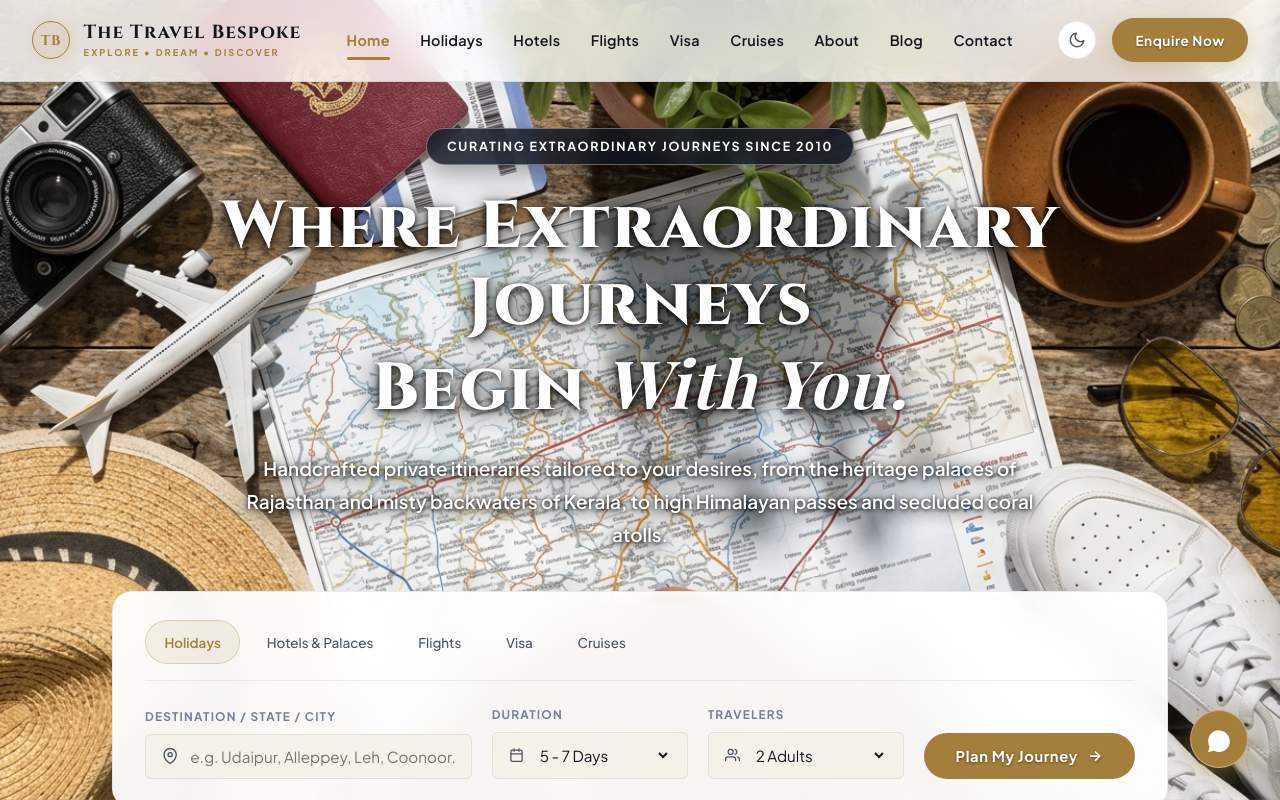
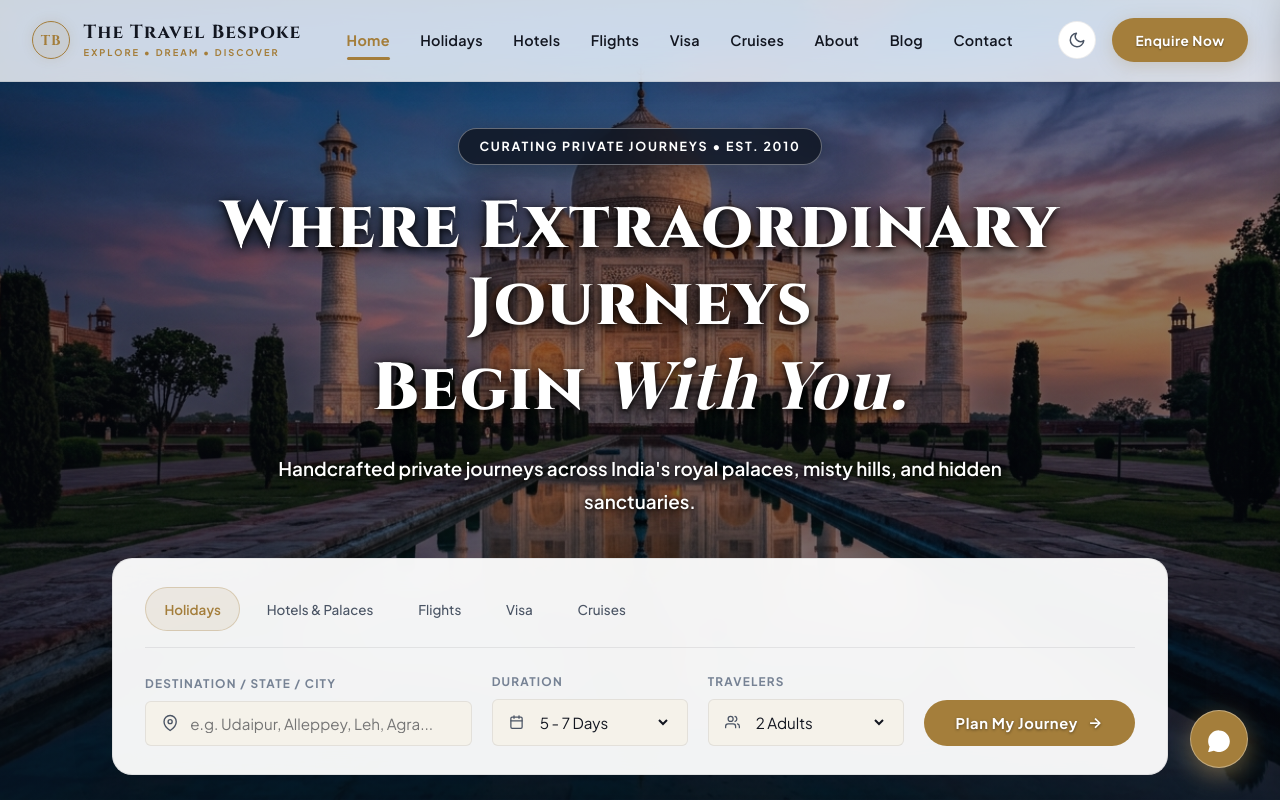
Before and after one commit to D-personal-01/Tour, a React (Vite) app: page / in a window 1280 px wide. Shown: the top 800 px of the page. Built offline with nearby package versions, Linux system fonts and the light colour scheme; a web font is replaced by a local one.

Commit message:
feat: add components, pages, data, and assets for tour website

```diff
--- a/src/components/Hero.css
+++ b/src/components/Hero.css
@@ -8,9 +8,9 @@
   justify-content: center;
   padding-top: 8rem;
   padding-bottom: 5.5rem;
-  background-image: url('/hero-travel.png');
+  background-image: url('/hero-taj-evening.jpg');
   background-size: cover;
-  background-position: center;
+  background-position: center 40%;
   background-attachment: fixed;
 }
 
@@ -26,10 +26,16 @@
 .hero-bg-overlay {
   position: absolute;
   inset: 0;
-  opacity: 0;
-  visibility: hidden;
-  background: transparent;
+  opacity: 1;
+  visibility: visible;
+  background: linear-gradient(
+    180deg,
+    rgba(7, 11, 20, 0.42) 0%,
+    rgba(7, 11, 20, 0.48) 55%,
+    rgba(7, 11, 20, 0.82) 100%
+  );
   pointer-events: none;
+  z-index: 1;
 }
 
 .hero-content {
--- a/src/components/Hero.jsx
+++ b/src/components/Hero.jsx
@@ -70,7 +70,7 @@ export default function Hero({ navigate, onOpenEnquiry }) {
 
       <div className="bespoke-container hero-content">
         <div className="pill-badge hero-header-badge">
-          <span>CURATING EXTRAORDINARY JOURNEYS SINCE 2010</span>
+          <span>CURATING PRIVATE JOURNEYS • EST. 2010</span>
         </div>
 
         <h1 className="hero-headline">
@@ -79,7 +79,7 @@ export default function Hero({ navigate, onOpenEnquiry }) {
         </h1>
 
         <p className="hero-subtext">
-          Handcrafted private itineraries tailored to your desires, from the heritage palaces of Rajasthan and misty backwaters of Kerala, to high Himalayan passes and secluded coral atolls.
+          Handcrafted private journeys across India's royal palaces, misty hills, and hidden sanctuaries.
         </p>
 
         {/* Streamlined Airy Search Module */}
@@ -141,7 +141,7 @@ export default function Hero({ navigate, onOpenEnquiry }) {
                 <input
                   id="destination-input"
                   type="text"
-                  placeholder="e.g. Udaipur, Alleppey, Leh, Coonoor..."
+                  placeholder="e.g. Udaipur, Alleppey, Leh, Agra..."
                   value={searchQuery}
                   onChange={(e) => {
                     setSearchQuery(e.target.value);
@@ -230,15 +230,15 @@ export default function Hero({ navigate, onOpenEnquiry }) {
         {/* Quick Proof Highlights */}
         <div className="hero-proof-bar">
           <div className="proof-pill">
-            <span className="proof-accent">50,000+</span> Discerning Travelers Since 2010
+            <span className="proof-accent">50K+</span> Travelers Curated
           </div>
           <div className="proof-dot">•</div>
           <div className="proof-pill">
-            <span className="proof-accent">100%</span> Private Handcrafted Itineraries
+            <span className="proof-accent">100%</span> Private Journeys
           </div>
           <div className="proof-dot">•</div>
           <div className="proof-pill">
-            <span className="proof-accent">24/7</span> Dedicated On-Trip Concierge
+            <span className="proof-accent">24/7</span> Dedicated Concierge
           </div>
         </div>
       </div>
```
Also changed, not shown: scratch/capture_taj_review.js (added, +63 -0 lines), scratch/test_dark.js (added, +30 -0 lines), public/hero-taj-evening.jpg (added).
